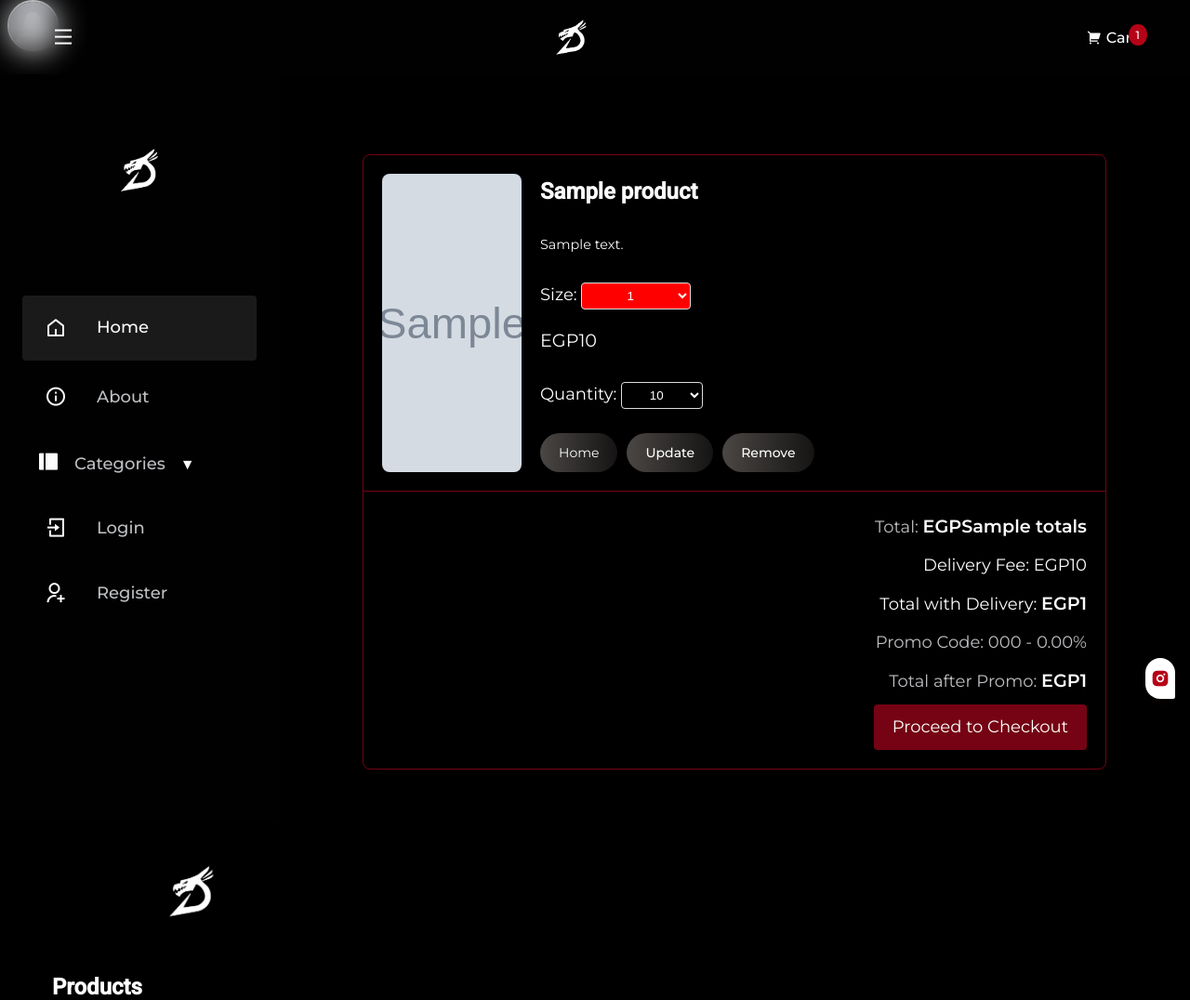
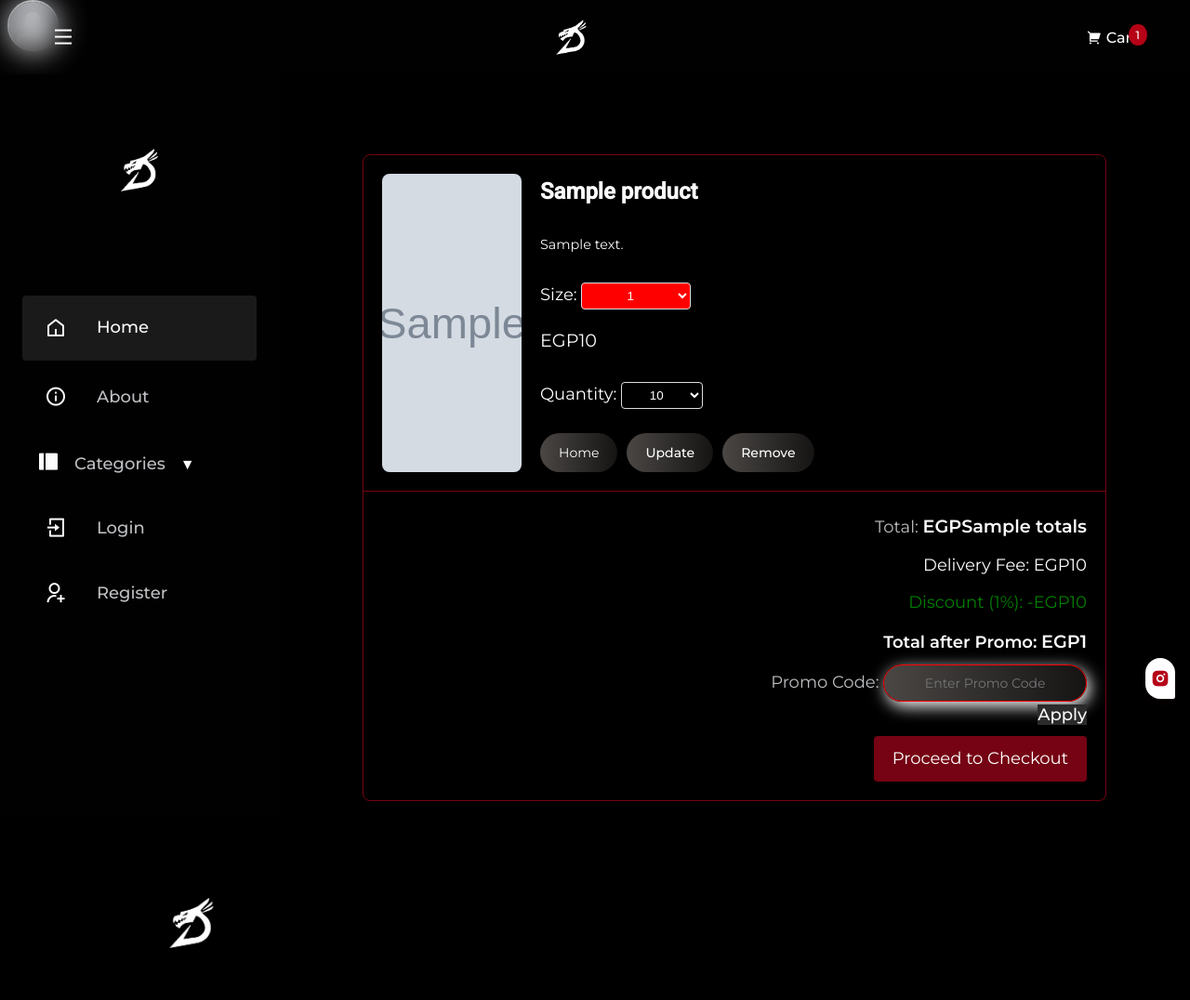
Before and after one commit to alramaly22/test2, a Django app: template cart/templates/cart_summary.html in a window 1280 px wide. Shown: the top 1076 px of the page at 93% size. Run offline with Django 5.2, Linux system fonts and the light colour scheme; tables that the repository leaves empty hold one stand-in row (values such as "Sample post"); the template is opened without the code that fills it: values that come from a table or form of the project are taken from there, most other values are stand-ins (such as "Sample title", 1, 10 or a date in 2020); grey boxes marked "Sample" are stand-in pictures; some libraries are stand-ins or nearby versions.

Commit message:
Add files via upload

```diff
--- a/cart/templates/cart_summary.html
+++ b/cart/templates/cart_summary.html
@@ -6,20 +6,16 @@
     {% if cart_products %}
       {% for product, item in cart_products.items %}
       <div class="cart-item">
-        <img
-          src="{{ product.image.url }}"
-          alt="Product Image"
-          class="product-image2"
-        />
+        <img src="{{ product.image.url }}" alt="Product Image" class="product-image2" />
         <div class="item-details">
           <h2 class="product-title2">{{ product.name }}</h2>
           <p class="product-description">{{ product.description }}</p>
 
-          <!-- عرض وتحديث المقاس -->
+          <!-- عرض وتحديث المقاس كما كان -->
           <div class="size-selection">
             <label style="color:white" for="size-{{ product.id }}">Size:</label>
             <select id="size-{{ product.id }}" class="size-select">
-              {% for size in product.sizes.split %}
+              {% for size in product.sizes.split %}  <!-- تم إعادته كما كان -->
                 <option value="{{ size }}" {% if size == item.size %}selected{% endif %}>{{ size }}</option>
               {% endfor %}
             </select>
@@ -48,12 +44,8 @@
 
           <div class="item-buttons">
             <a href="{% url 'home' %}" class="btn home-btn">Home</a>
-            <button class="btn update-btn" data-index="{{ product.id }}">
-              Update
-            </button>
-            <button class="btn remove-btn" data-index="{{ product.id }}">
-              Remove
-            </button>
+            <button class="btn update-btn" data-index="{{ product.id }}">Update</button>
+            <button class="btn remove-btn" data-index="{{ product.id }}">Remove</button>
           </div>
         </div>
       </div>
@@ -66,15 +58,29 @@
           Delivery Fee: <span class="delivery-fee">EGP{{ delivery_fee }}</span>
         </p>
 
+        {% if discount_amount > 0 %}
+        <p style="color: green;">
+          Discount ({{ discount_percentage }}%): -EGP{{ discount_amount }}
+        </p>
+        {% endif %}
+
         <p style="color: white">
-          Total with Delivery:
-          <span class="total-price">EGP{{ total_with_delivery }}</span>
+          <strong>Total after Promo:</strong>
+          <span class="total-price">EGP{{ total_after_promo }}</span>
         </p>
 
-        {% if promo_code %}
-        <p>Promo Code: <span class="promo-code">{{ promo_code }}</span></p>
-        <p>Total after Promo: <span class="total-price">EGP{{ total_after_promo }}</span></p>
-        {% endif %}
+        <div class="promo-code">
+          <label for="promo_code" class="promo-label">Promo Code:</label>
+          <input
+            type="text"
+            id="promo_code"
+            name="promo_code"
+            placeholder="Enter Promo Code"
+            class="inputpromo"
+          />
+          <button type="button" id="apply_promo" class="btn23">Apply</button>
+        </div>
+
 
         <!-- زر Checkout مباشر دون الحاجة لتسجيل الدخول -->
         <a href="{% url 'checkout' %}" class="checkout-btn">Proceed to Checkout</a>
@@ -87,6 +93,33 @@
 </main>
 
 <script>
+  // تطبيق البرومو كود وتحديث الصفحة
+  $(document).ready(function () {
+    $("#apply_promo").click(function () {
+      var promo_code = $("#promo_code").val().trim();
+      if (!promo_code) {
+        alert("Please enter a promo code.");
+        return;
+      }
+      $.ajax({
+        type: "POST",
+        url: '{% url "apply_promo_code" %}',
+        data: {
+          promo_code: promo_code,
+          csrfmiddlewaretoken: "{{ csrf_token }}",
+        },
+        success: function (response) {
+          if (response.success) {
+            alert("Promo code applied! Discount: " + response.discount_percentage + "%");
+            location.reload();
+          } else {
+            alert("Invalid promo code.");
+          }
+        },
+      });
+    });
+  });
+
   // تحديث الكمية والمقاس في عربة التسوق
   $(document).on('click', '.update-btn', function(e){
     e.preventDefault();
@@ -97,8 +130,8 @@
       url: '{% url 'cart_update' %}',
       data: {
         product_id: productid,
-        product_qty: $('#quantity-' + productid).val(),  // إرسال الكمية
-        product_size: $('#size-' + productid).val(),  // إرسال المقاس
+        product_qty: $('#quantity-' + productid).val(),
+        product_size: $('#size-' + productid).val(),
         csrfmiddlewaretoken: '{{ csrf_token }}',
         action: 'post'
       },
```
Also changed, not shown: cart/views.py (+13 -8 lines).
